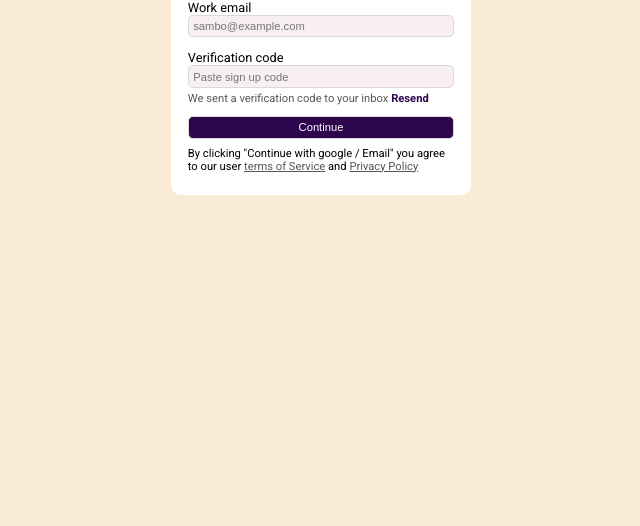
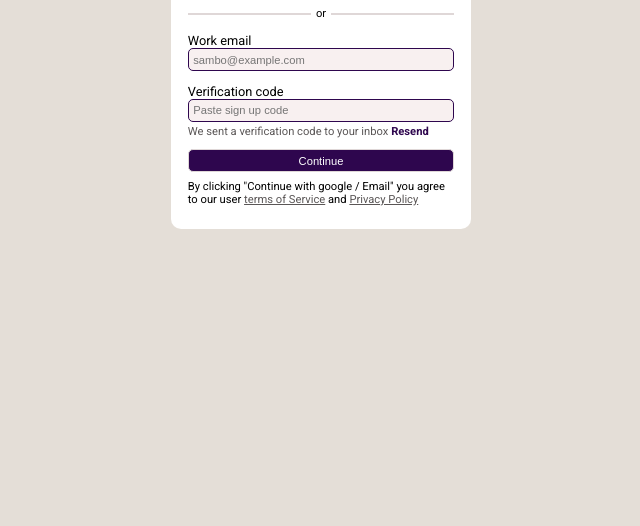
Before and after one commit to NeyieSamboJakper/Sign-Up-Form, a plain HTML site: page index.html in a window 1280 px wide. Shown: the part 274-800 px from the top of the page, without its empty margins (319-959 px from the left). Drawn offline with Linux system fonts and the light colour scheme.

Commit message:
Add files via upload

```diff
--- a/styles.css
+++ b/styles.css
@@ -4,10 +4,10 @@
   margin: 0;
 }
 body {
-  margin-block: 12em;
+  margin-block: 15em;
   font-size: 0.7rem;
   font-family: "Roboto", sans-serif;
-  background-color: antiquewhite;
+  background-color: rgb(228, 222, 215);
 }
 .container {
   width: 80%;
@@ -66,7 +66,7 @@ input {
   font-size: 0.7rem;
   background-color: rgb(248, 240, 240);
   border-radius: 5px;
-  border: 0.2px solid rgb(223, 215, 215);
+  border: 0.2px solid rgb(46, 6, 78);
 }
 #first {
   color: rgb(46, 6, 78);
```
